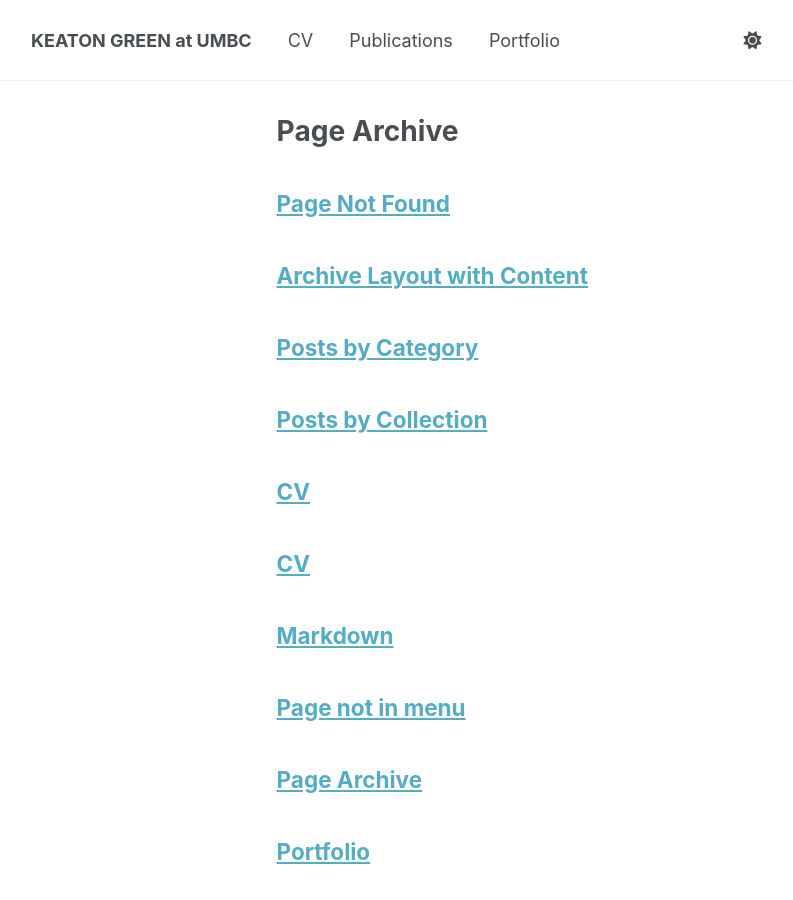
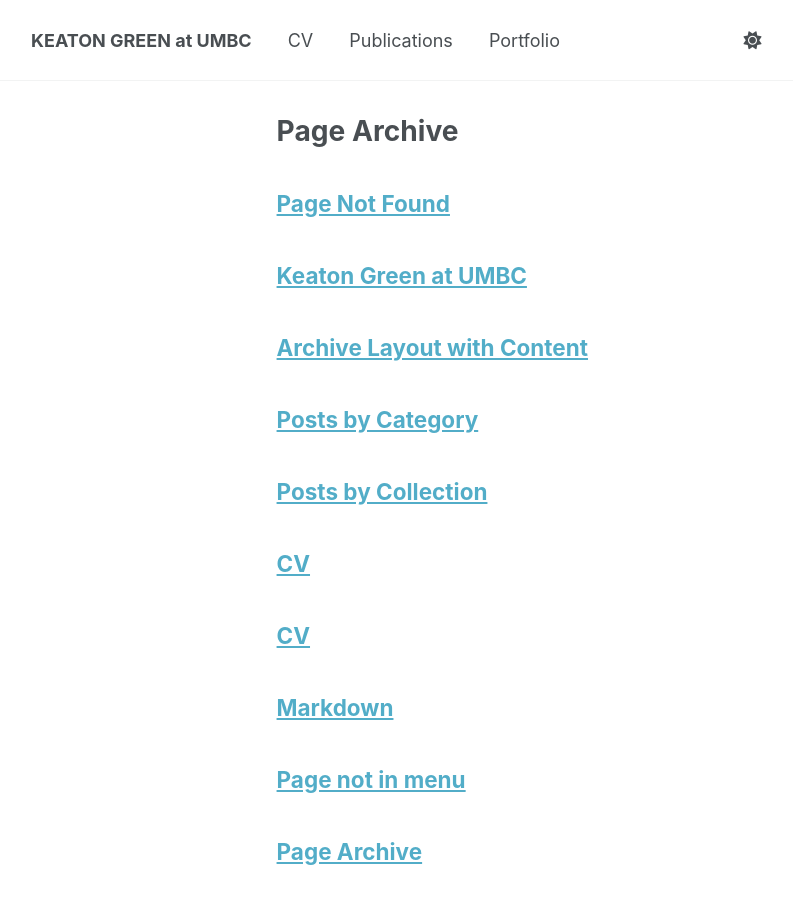
Before and after one commit to K3ATON-G1/K3ATON-G1.github.io, a Jekyll site: the page built from _pages/page-archive.html, in a window 1280 px wide and 900 px high. Shown: the whole window, without its empty margins (5-798 px from the left). Built offline with Jekyll 4.4.1, drawn with Linux system fonts in a browser that asks for light colours; a script that is not in the unit is left out.

Commit message:
Update about.md

```diff
--- a/_pages/about.md
+++ b/_pages/about.md
@@ -1,9 +1,9 @@
+---
+layout: home
+title: "Keaton Green at UMBC"
 permalink: /
-title: **Academic Page**
 author_profile: true
-redirect_from:
-  - /about/
-  - /about.html
+---
 =====
 "Keaton G. is a Shriver Peaceworker Fellow and a graduate student in Geography and Environmental Systems at UMBC, where his work integrates community practice, advanced spatial analysis, and critical approaches to urban environments. Before graduate school, he served as a Peace Corps volunteer working as a food security specialist, focusing on access, revenue generation, and nutrition. His efforts supported community level resilience and aligned with development scholarship that links household well-being to resource systems and local capacity building (Chambers, 1997)."
 
```
